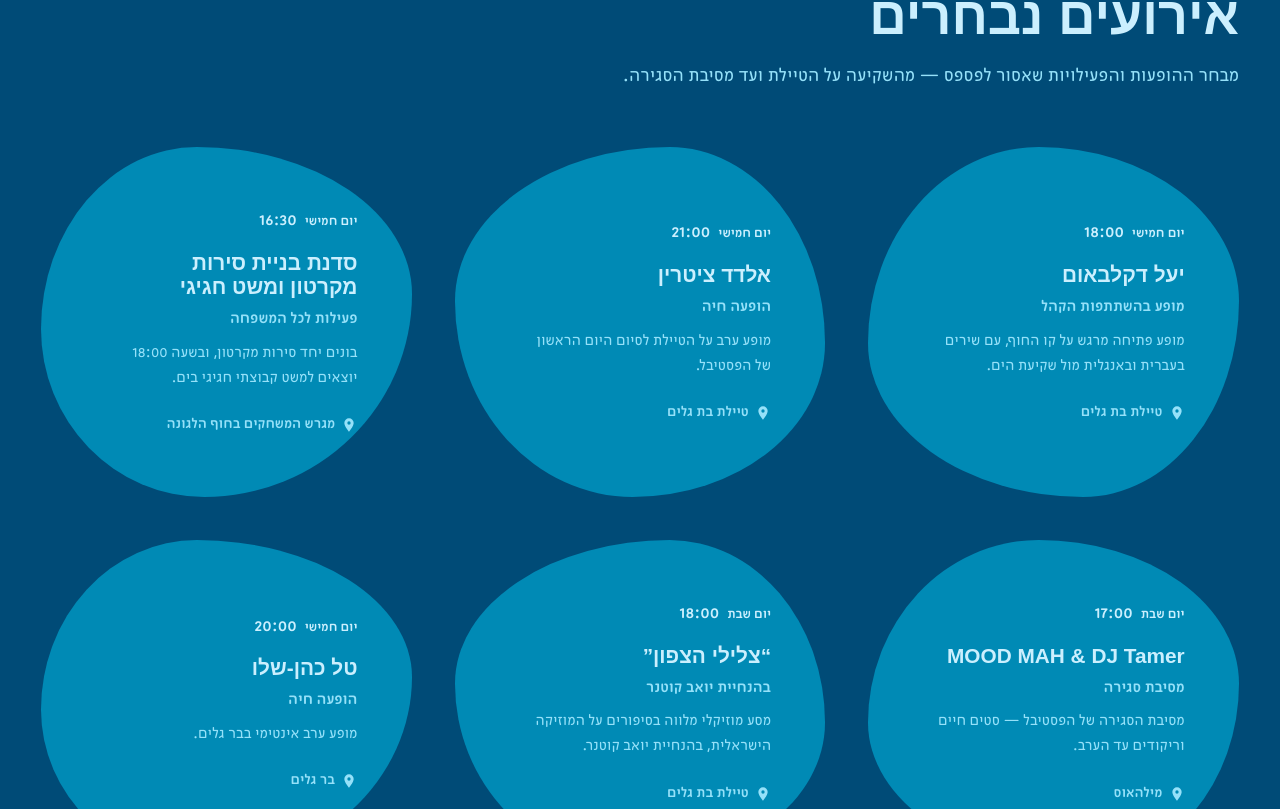
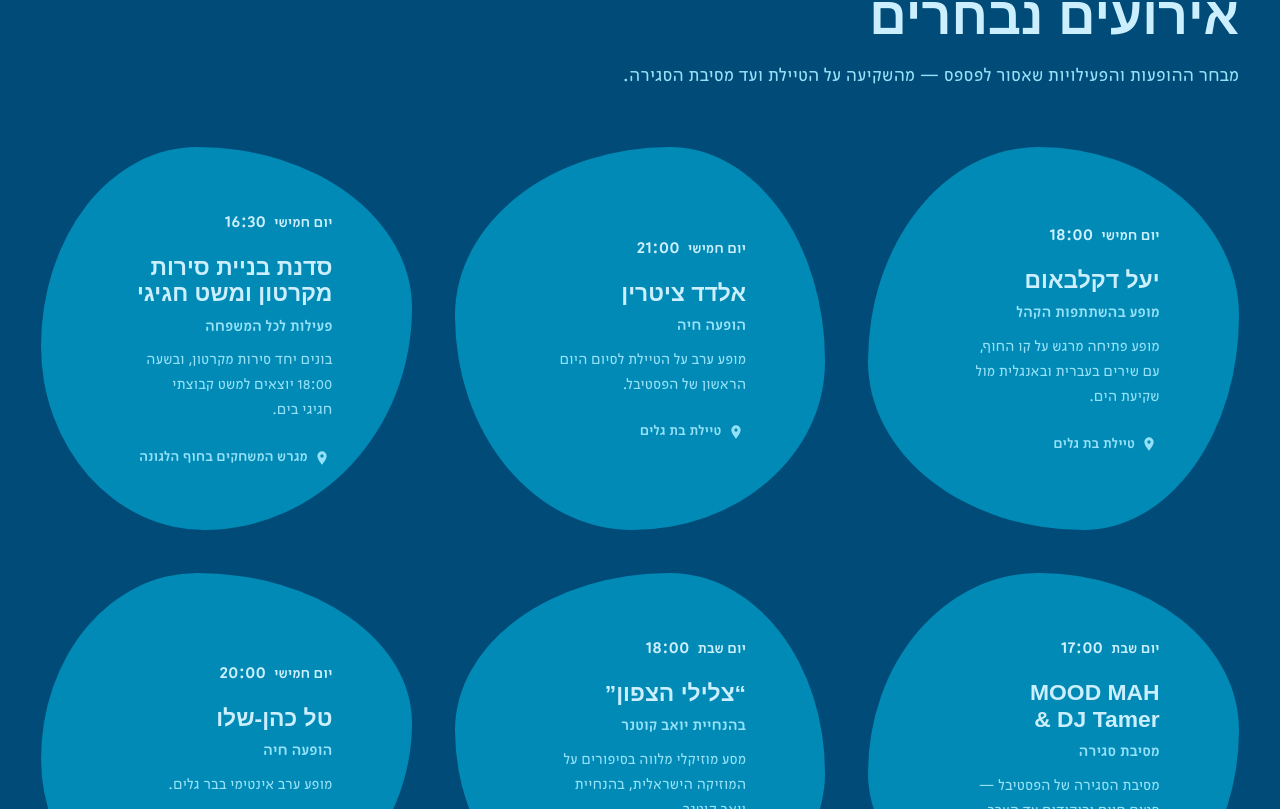
Before and after one commit to amitzadik/beitgalim16, a Next.js app: page / in a window 1280 px wide. Shown: the part 1131-1940 px from the top of the page. Built offline with nearby package versions, Linux system fonts and the light colour scheme; a web font is replaced by a local one.

Commit message:
Center featured event content blocks

```diff
--- a/src/components/FeaturedEvents/EventCard.module.css
+++ b/src/components/FeaturedEvents/EventCard.module.css
@@ -3,6 +3,7 @@
   position: relative;
   display: flex;
   flex-direction: column;
+  align-items: center;
   justify-content: center;
   gap: 1rem;
   height: 100%;
@@ -11,6 +12,7 @@
   padding: 3.8rem 3.4rem;
   background-color: var(--color-surface);
   border-radius: var(--radius-blob-1);
+  text-align: right;
   transition: transform var(--transition), box-shadow var(--transition),
     background-color var(--transition), border-radius var(--transition);
 }
@@ -41,18 +43,20 @@
 .timeBadge {
   display: inline-flex;
   align-items: baseline;
+  justify-content: flex-start;
   gap: 0.5rem;
-  align-self: flex-start;
+  width: min(100%, 25ch);
   color: var(--color-light);
+  text-align: right;
 }
 
 .day {
-  font-size: 0.85rem;
+  font-size: 0.94rem;
   font-weight: 500;
 }
 
 .time {
-  font-size: 1.05rem;
+  font-size: 1.16rem;
   font-weight: 500;
 }
 
@@ -60,10 +64,12 @@
   display: flex;
   flex-direction: column;
   gap: 0.5rem;
+  width: min(100%, 25ch);
+  text-align: right;
 }
 
 .title {
-  font-size: 1.3rem;
+  font-size: 1.43rem;
   color: var(--color-light);
 }
 
@@ -81,10 +87,12 @@
   display: inline-flex;
   align-items: center;
   gap: 0.4rem;
+  width: min(100%, 25ch);
   color: var(--color-text-muted);
   font-weight: 500;
   font-size: 0.92rem;
   padding-block-start: 0.4rem;
+  text-align: right;
 }
 
 .location svg {
```
